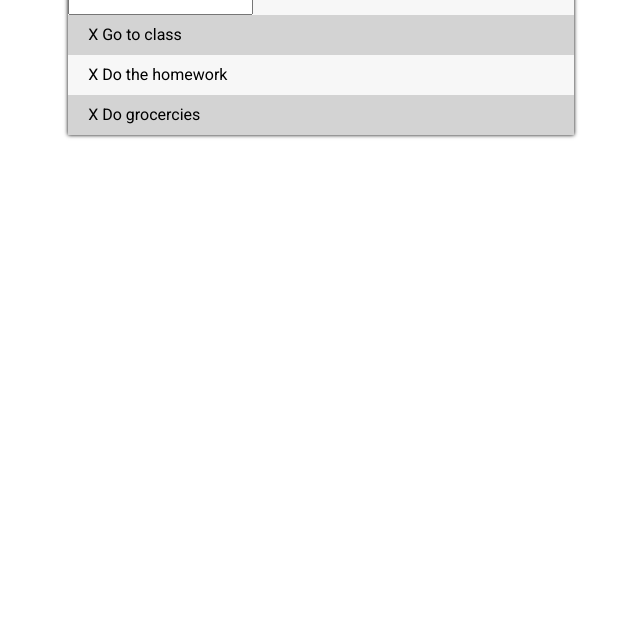
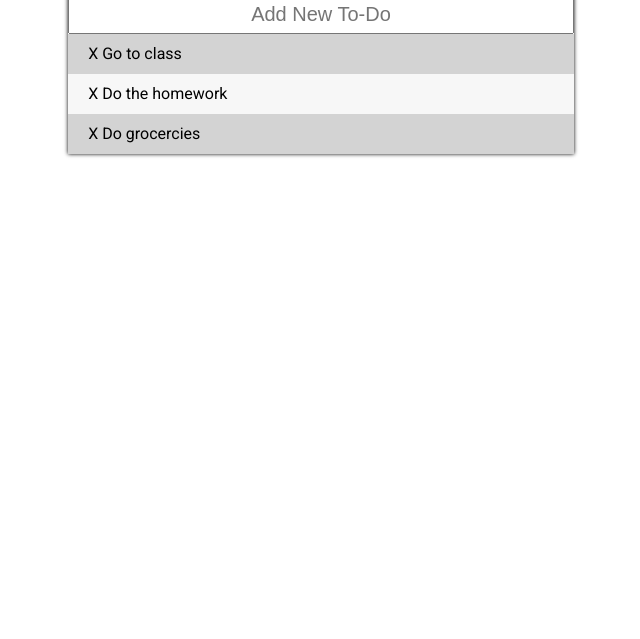
Before and after one commit to sasankdas/To-Do-List-Application, a plain HTML site: page index.html in a window 1280 px wide. Shown: the part 161-800 px from the top of the page, without its empty margins (319-959 px from the left). Drawn offline with nearby package versions, Linux system fonts and the light colour scheme.

Commit message:
Styled h1 and input type text element

```diff
--- a/index.html
+++ b/index.html
@@ -10,7 +10,7 @@
 
 <div id="container">
     <h1>To-Do List</h1>
-    <input type="text">
+    <input type="text" placeholder="Add New To-Do">
     <ul>
         <li><span>X</span> Go to class</li>
         <li><span>X</span> Do the homework</li>
@@ -18,13 +18,7 @@
     </ul>
 </div>
 
-
-
-
-
-
-
-            <script
+       <script
             src="http://code.jquery.com/jquery-3.3.1.min.js"
             integrity="sha256-FgpCb/KJQlLNfOu91ta32o/NMZxltwRo8QtmkMRdAu8="
             crossorigin="anonymous"></script>
--- a/todos.css
+++ b/todos.css
@@ -17,7 +17,17 @@ h1{
     text-transform: uppercase;
     font-size: 30px;
     font-weight: normal;
+    text-align: center;
 }
+input{
+    box-sizing: border-box;
+    width: 100%;
+    height: 40px;
+    font-size: 20px;
+    text-align:center;
+    color: #2980b9;
+}
+
 ul{
     list-style-type: none;
     margin: 0;
@@ -31,3 +41,7 @@ li{
 li:nth-child(odd){
     background-color:lightgray;
 }
+input:focus{
+    border: 2px solid #2980b9;
+    outline: none;
+}
```
